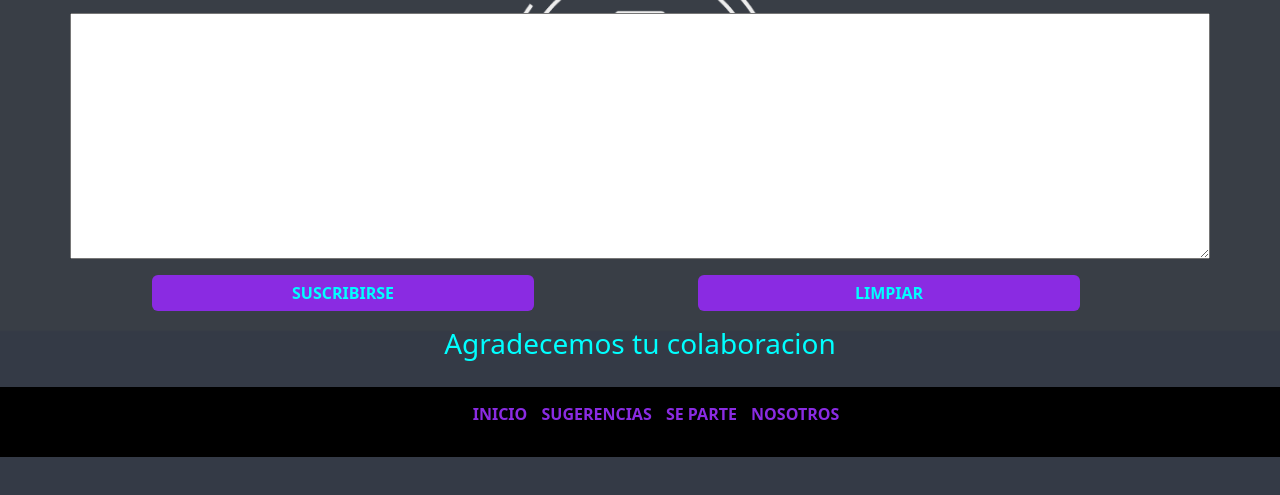
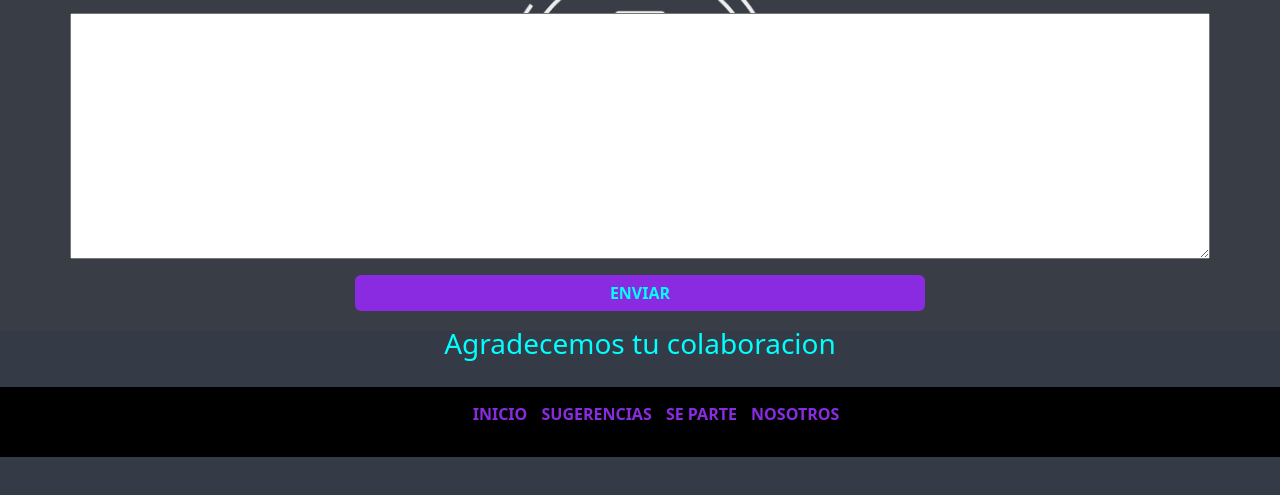
Before and after one commit to JhonatanPintos/ProyectoFinal, a website: page informacion/sugerencias.html in a window 1280 px wide. Shown: the part 273-768 px from the top of the page. Drawn offline with nearby package versions, Linux system fonts and the light colour scheme.

Commit message:
correciones de posicionamiento y eliminacion de boton en sugerencias

```diff
--- a/informacion/sugerencias.html
+++ b/informacion/sugerencias.html
@@ -40,17 +40,15 @@
                     <input type="txt" class="form-control" id="exampleInputPassword1">
                 </div>
                 <textarea class="mb-3 d-grid gap-2 col-12 mx-auto" name="" id="" cols="30" rows="10"></textarea>
-                <div class="row justify-content-md-center">
+            </form>
+                <div class="container">
+                    <div class="row">
                     <button type="submit"
-                        class="botones botonesE mb-3 btn btn-primary d-grid gap-2 mx-auto">Suscribirse</button>
-                </div>
-                <div class="row justify-content-md-center">
-                    <button type="reset"
-                        class="botones botonesE mb-3 btn btn-primary d-grid gap-2 mx-auto">Limpiar</button>
-                </div>
-            </div>
-            <h3 class="mb-3 text-center">Agradecemos tu colaboracion</h3>
-        </form>
+                        class="botones mb-3 btn btn-primary d-grid gap-2 mx-auto">Enviar</button>
+                    <!-- <button type="reset"
+                        class="botones botonesE mb-3 btn btn-primary mx-auto col-6">Limpiar</button> -->
+                    </div>
+                        <h3 class="mb-3 text-center">Agradecemos tu colaboracion</h3>
     </main>
 
     <footer class="footer">
--- a/scss/_botones.scss
+++ b/scss/_botones.scss
@@ -32,10 +32,3 @@
     color: $color-base;
   }
 }
-
-/* BOTONES ESPECIFICOS */
-
-.botonesE{
-  display: flex;
-  max-width: 70%;
-}
--- a/scss/_queriesEspecificos.scss
+++ b/scss/_queriesEspecificos.scss
@@ -2,7 +2,7 @@
 
 /* TELEFONO */
 
-@media only screen and (min-width: 375px) and (max-width: 767px) {
+@media only screen and (min-width: 300px) and (max-width: 767px) {
     /* FOOTER */
 
     .footer li {
```
Also changed, not shown: informacion/se-parte.html (+1 -1 lines), css/style.css.
